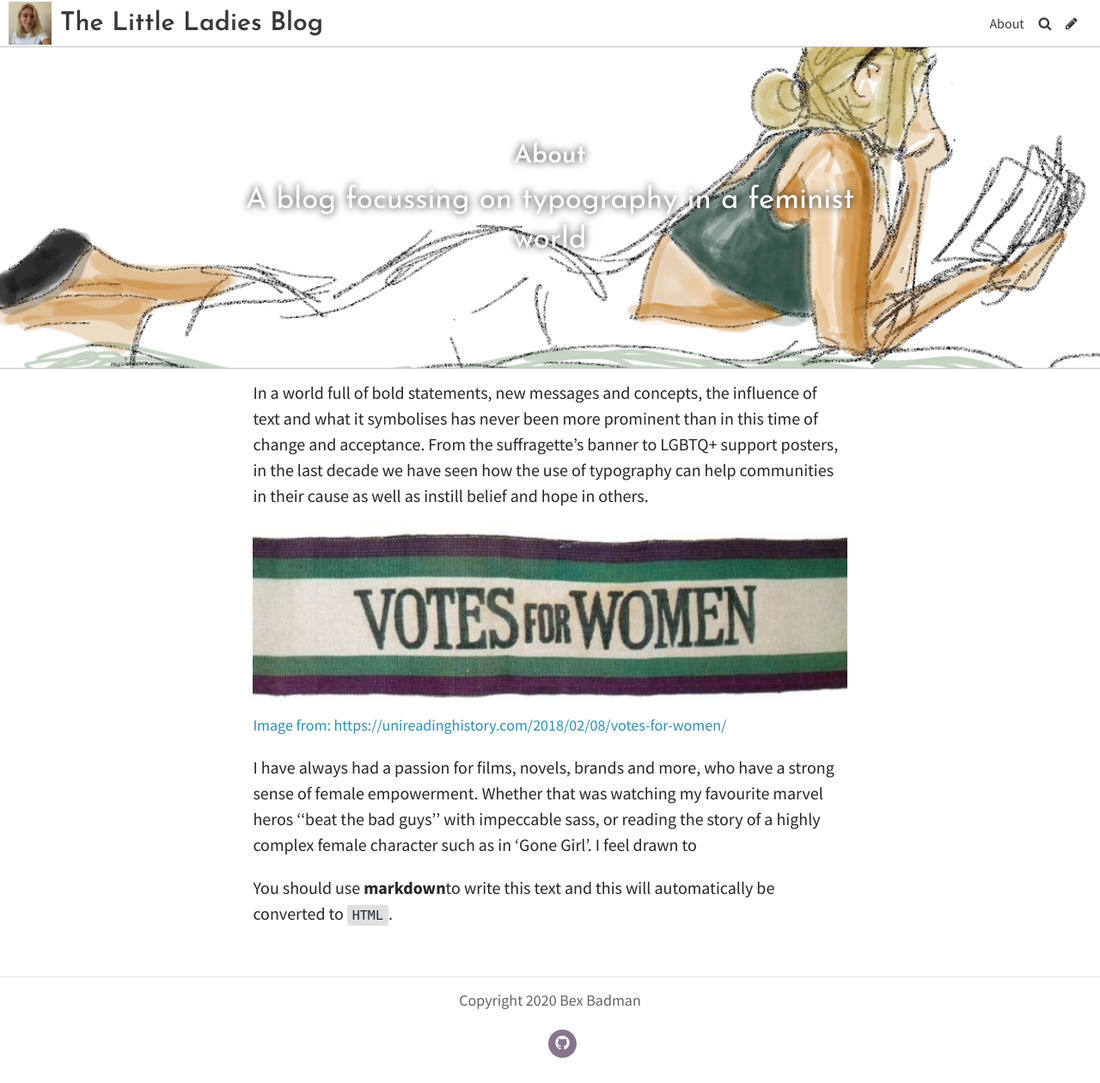
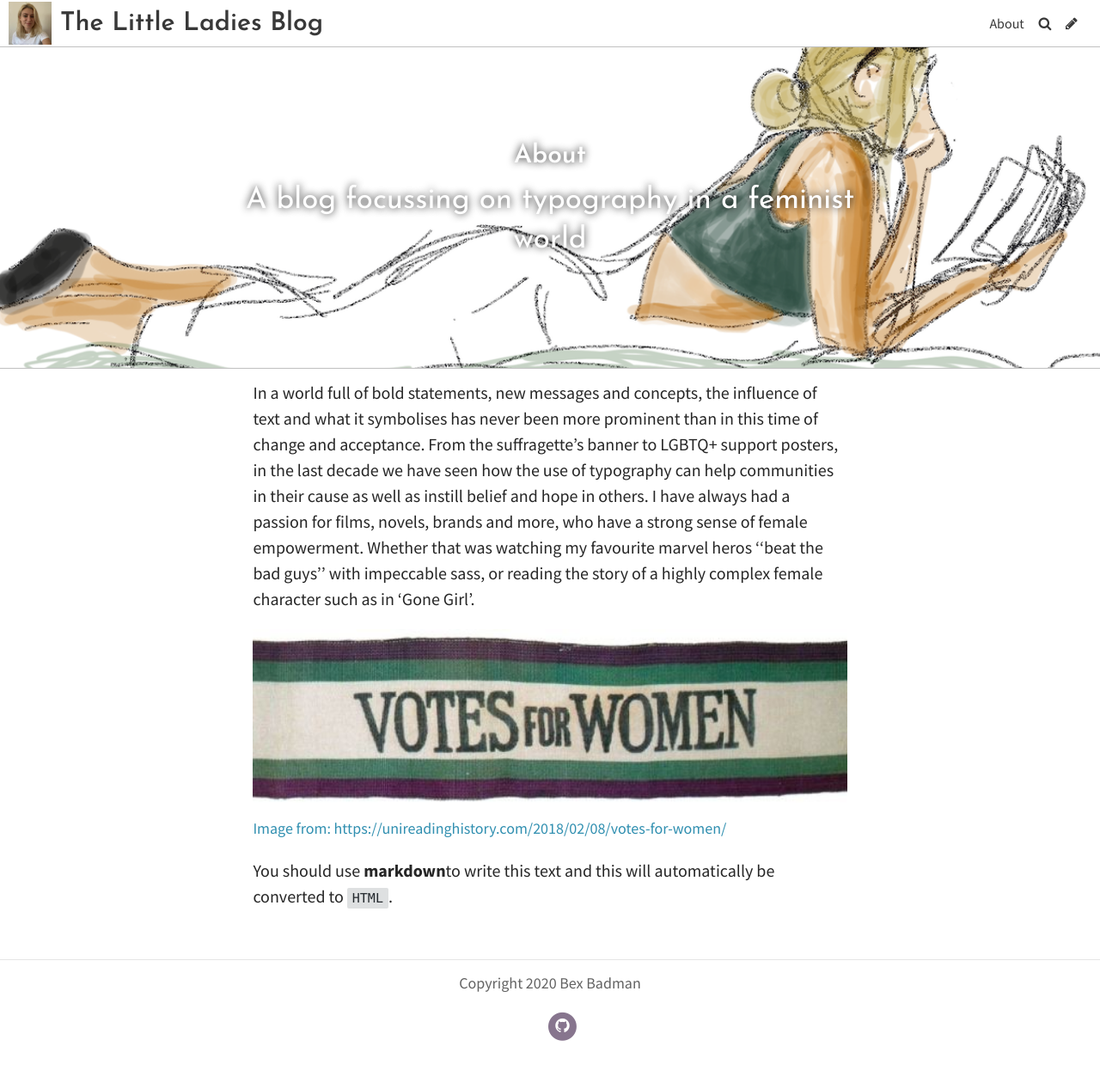
Before and after one commit to rebeccabadman1999/Bex-Badman-Blog, a Jekyll site: the page built from pages/about.md, in a window 1280 px wide. Shown: the whole page at 86% size. Built offline with Jekyll 4.4.1, drawn with Linux system fonts in a browser that asks for light colours; some web fonts are replaced.

Commit message:
Update Page “about”

```diff
--- a/pages/about.md
+++ b/pages/about.md
@@ -10,11 +10,9 @@
 description: null
 show: true
 ---
-In a world full of bold statements, new messages and concepts, the influence of text and what it symbolises has never been more prominent than in this time of change and acceptance. From the suffragette's banner to LGBTQ+ support posters, in the last decade we have seen how the use of typography can help communities in their cause as well as instill belief and hope in others.
+In a world full of bold statements, new messages and concepts, the influence of text and what it symbolises has never been more prominent than in this time of change and acceptance. From the suffragette's banner to LGBTQ+ support posters, in the last decade we have seen how the use of typography can help communities in their cause as well as instill belief and hope in others. I have always had a passion for films, novels, brands and more, who have a strong sense of female empowerment. Whether that was watching my favourite marvel heros ''beat the bad guys'' with impeccable sass, or reading the story of a highly complex female character such as in 'Gone Girl'.
 
-![Image from: https://unireadinghistory.com/2018/02/08/votes-for-women/](../uploads/votes-100-3-banner-image.jpg "The Suffragette banner")
-
-I have always had a passion for films, novels, brands and more, who have a strong sense of female empowerment. Whether that was watching my favourite marvel heros ''beat the bad guys'' with impeccable sass, or reading the story of a highly complex female character such as in 'Gone Girl'. I feel drawn to
+![Image from: https://unireadinghistory.com/2018/02/08/votes-for-women/](../uploads/votes-100-3-banner-image.jpg "Suffragette Banner")
 
 
 
```
